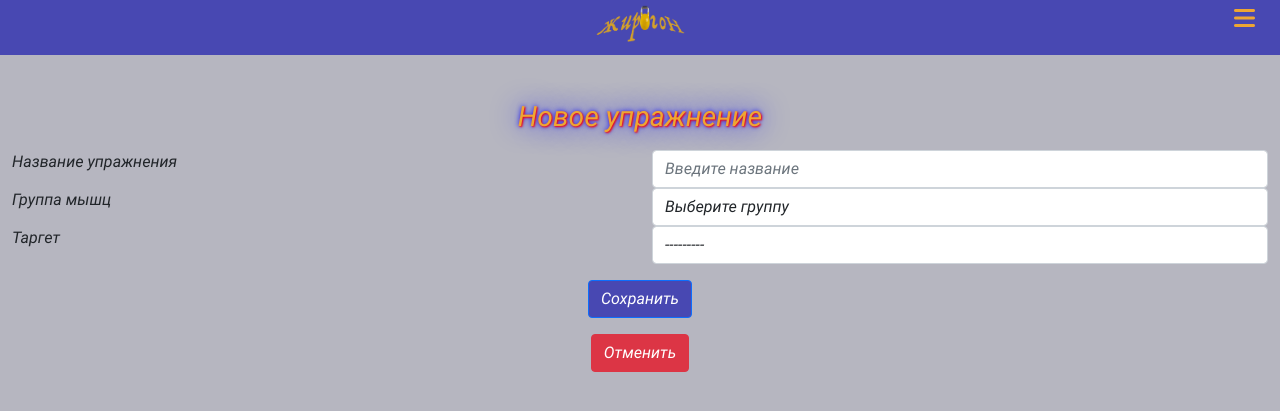
After one commit to bukhantcev/gym, a Django app: page /creat_uprs in a window 1280 px wide. The commit adds this page. Shown: the top 411 px of the page. Run offline with Django 5.2, Linux system fonts and the light colour scheme; data that the repository does not hold is empty; some libraries are stand-ins or nearby versions.

Commit message:
02.12.24_multiuser_setting

```diff
--- a/gym/gym/static/css/main.css
+++ b/gym/gym/static/css/main.css
@@ -61,11 +61,23 @@ a {
 .header_img:hover {
     width: 147px !important;
 }
+.header_img {
+    padding-left: 47px;
+}
 
 .offcanvas-top {
     min-height: 100%;
     font-family: "Roboto-Italic";
     background-color: #b6b6c0;
+}
+.offcanvas-end {
+    font-family: "Roboto-Italic";
+    background-color: #b6b6c0;
+}
+
+.creat_uprs-container {
+    position: relative;
+    top: 100px;
 }
 
 /* BUTTON */
@@ -128,6 +140,13 @@ a {
 .btn-primary {
     background-color: #4848b2;
 }
+
+.btn-link-custom {
+    color: #eea632;
+}
+.menu-items {
+    list-style: none;
+}
 /* TEXT */
 .title-cal {
     text-align: center;
@@ -147,4 +166,11 @@ a {
 
     margin-bottom: 0;
 }
+.title-menu {
+    color: #eea632;
+}
+.title-menu-success {
+    text-shadow: 1px 1px 2px red, 0 0 1em blue, 0 0 0.2em blue;
+    text-align: center;
+}
 /* CALENDAR */
--- a/gym/main/forms.py
+++ b/gym/main/forms.py
@@ -26,3 +26,20 @@ class TrenForm(forms.ModelForm):
             'level': forms.Select(attrs={'class': 'form-control'}),
 
         }
+
+class UprsForm(forms.ModelForm):
+    def __init__(self, *args, **kwargs):
+        super().__init__(*args, **kwargs)
+        self.fields['group'].empty_label = 'Выберите группу'
+
+    class Meta:
+
+        model = Upragneniya
+        fields = ('__all__')
+        widgets = {
+            'name': forms.TextInput(attrs={'class': 'form-control', 'placeholder': 'Введите название'}),
+            'group': forms.Select(attrs={'class': 'form-control'}),
+            'group_muscular': forms.Select(attrs={'class': 'form-control'}),
+
+
+        }
--- a/gym/main/models.py
+++ b/gym/main/models.py
@@ -43,10 +43,10 @@ class Upragneniya(models.Model):
 
 
 
-    name = models.CharField(max_length=300, default='Без названия', verbose_name='Название упражнения')
+    name = models.CharField(max_length=300, verbose_name='Название упражнения')
 
-    group = models.ForeignKey(Groups, on_delete=models.CASCADE)
-    group_muscular = models.CharField(choices=GroupMuscular.choices, default=GroupMuscular.GROUP1, max_length=100)
+    group = models.ForeignKey(Groups, on_delete=models.CASCADE, verbose_name='Группа мышц')
+    group_muscular = models.CharField(choices=GroupMuscular.choices, max_length=100, verbose_name='Таргет')
 
     def __str__(self):
         return str(self.name)
--- a/gym/main/templates/main/calendar.html
+++ b/gym/main/templates/main/calendar.html
@@ -9,7 +9,7 @@
     <div class="row">
         <div class="col order-last order-sm-first calendar-header-title">
             <a type="button" style="text-decoration: none;" onclick="Admin1(this)">
-                <h1 class="title-cal">Календарь</h1>
+                <h1 class="title-cal title-menu title-menu-success">Календарь</h1>
             </a>
         </div>
 
--- /dev/null
+++ b/gym/main/templates/main/creat_uprs.html
@@ -0,0 +1,39 @@
+{% extends 'main/main.html' %}
+{% load my_filters %}
+
+
+
+{% block main %}
+
+<form action="" method="post">
+    {% csrf_token %}
+<div class="container-fluid creat_uprs-container">
+    <h3 class="title-menu title-menu-success mb-3">Новое упражнение</h3>
+    {% for fields in form %}
+<div class="row">
+    <div class="col">
+        {{fields.label}}
+    </div>
+    <div class="col d-flex justify-content-end">
+        {{fields}}
+    </div>
+</div>
+{% endfor %}
+<div class="row mt-3">
+    <div class="col d-flex justify-content-center">
+        <button class="btn btn-primary" type="submit" name="creat_uprs">Сохранить</button>
+    </div>
+</div>
+<div class="row mt-3">
+    <div class="col d-flex justify-content-center">
+        <button class="btn btn-danger" onclick="location='calendar'">Отменить</button>
+    </div>
+</div>
+
+</div>
+
+
+
+
+</form>
+{% endblock %}
--- a/gym/main/templates/main/header.html
+++ b/gym/main/templates/main/header.html
@@ -7,7 +7,24 @@
 <div class="container-fluid header-fix">
     <a href="/calendar" style="text-decoration: none;"><img class="header_img" src="/static/media/girogon.png" style=" width: 145px; display: inline-block;" alt="">
     </a>
+    <button class="btn btn-link btn-link-custom" type="button" data-bs-toggle="offcanvas" data-bs-target="#mainMenu" aria-controls="offcanvasRight" style="float: right;"><i class="fa-solid fa-bars fa-xl"></i></button>
 
 </div>
 
+
+<!-- offcanvas -->
+
+
+<div class="offcanvas offcanvas-end" tabindex="-1" id="mainMenu" aria-labelledby="offcanvasRightLabel">
+  <div class="offcanvas-header">
+    <h5 id="offcanvasRightLabel" class="title-menu" >Меню</h5>
+    <button type="button" class="btn-close text-reset" data-bs-dismiss="offcanvas" aria-label="Close"></button>
+  </div>
+  <div class="offcanvas-body">
+   <ul>
+    <li class="menu-items"><button  onclick="location='creat_uprs'" class="btn btn-calendar">Создать упражнение</button></li>
+   </ul>
+  </div>
+</div>
+
 {% endblock %}
--- a/gym/main/templates/main/uprs.html
+++ b/gym/main/templates/main/uprs.html
@@ -6,9 +6,7 @@
 {% block main %}
 
 
-<!-- {% for tren in trens %}
-{{tren}}
-{% endfor %} -->
+
 <div class="container-fluid">
     <div class="row">
         <div id="groupId" style="display: none;">{{group.id}}</div>
--- a/gym/main/urls.py
+++ b/gym/main/urls.py
@@ -7,4 +7,5 @@ urlpatterns = [
     path('calendar', views.calendar_view, name='calendar'),
     path('calendar/uprs', views.uprs, name='uprs'),
     path('ajax', views.uprs, name='uprs'),
+    path('creat_uprs', views.creat_uprs, name='creat_uprs'),
 ]
--- a/gym/main/views.py
+++ b/gym/main/views.py
@@ -5,7 +5,7 @@ from django.http import HttpRequest, HttpResponse
 from django.shortcuts import render, redirect
 from django.template.defaultfilters import length
 
-from .forms import UpragForm, TrenForm
+from .forms import UpragForm, TrenForm, UprsForm
 from .models import Upragneniya, Trenirovka, TrenirovkaGroup, Groups
 from .calendar_fill import fill_cal
 from datetime import datetime
@@ -247,3 +247,17 @@ def uprs(request):
 
 
     return render(request, 'main/uprs.html', context) if request.user.is_authenticated else redirect('register')
+
+def creat_uprs(request):
+    form = UprsForm()
+    context = {
+        'form': form,
+        'test': 'zalupa',
+    }
+    if request.POST:
+        if 'creat_uprs' in request.POST:
+            form = UprsForm(request.POST)
+            form.save()
+            return render(request, 'main/creat_uprs_success.html')
+
+    return render(request, 'main/creat_uprs.html', context=context)
```
Also changed, not shown: gym/main/templates/main/creat_uprs_success.html (added, +27 -0 lines).
